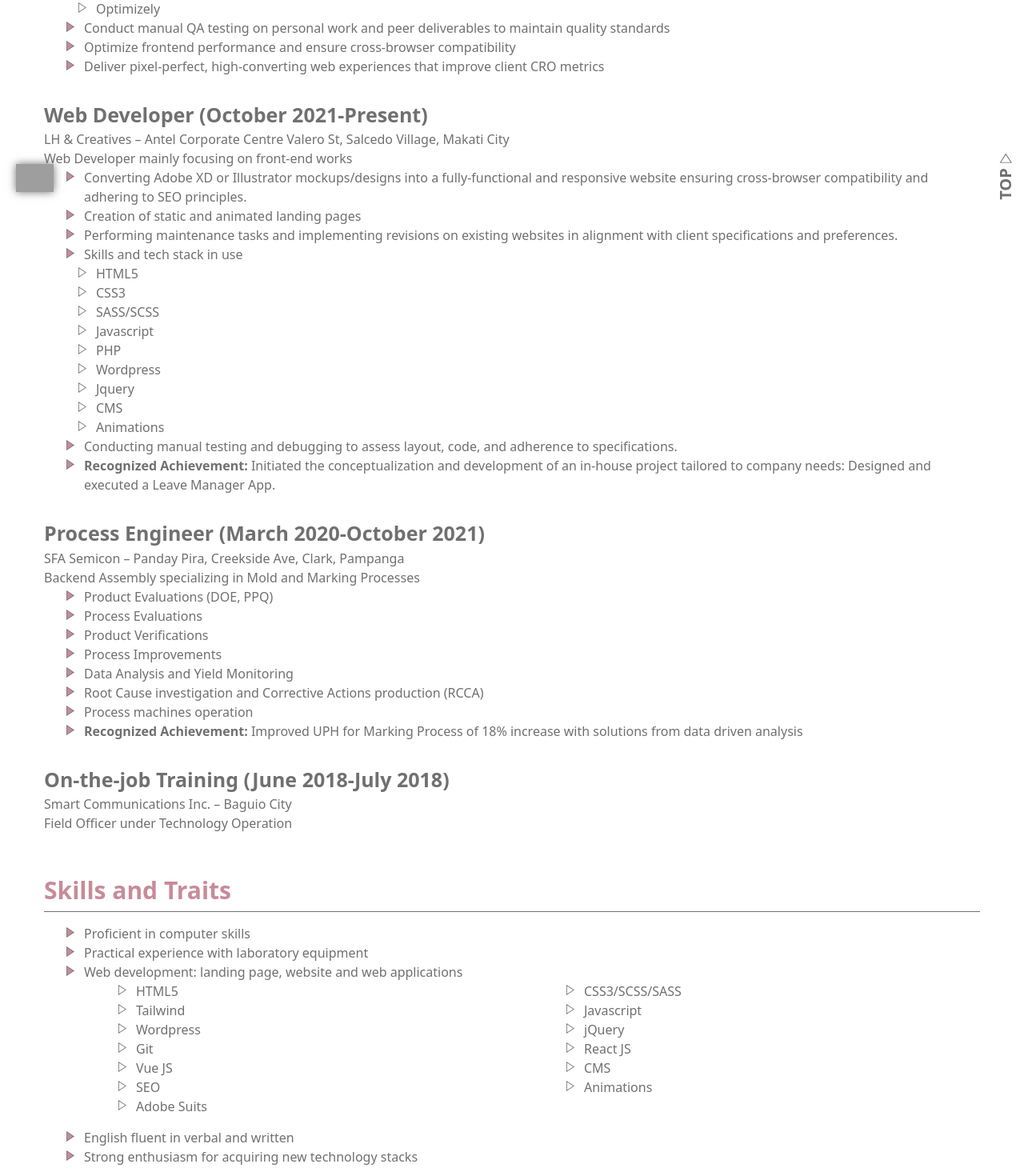
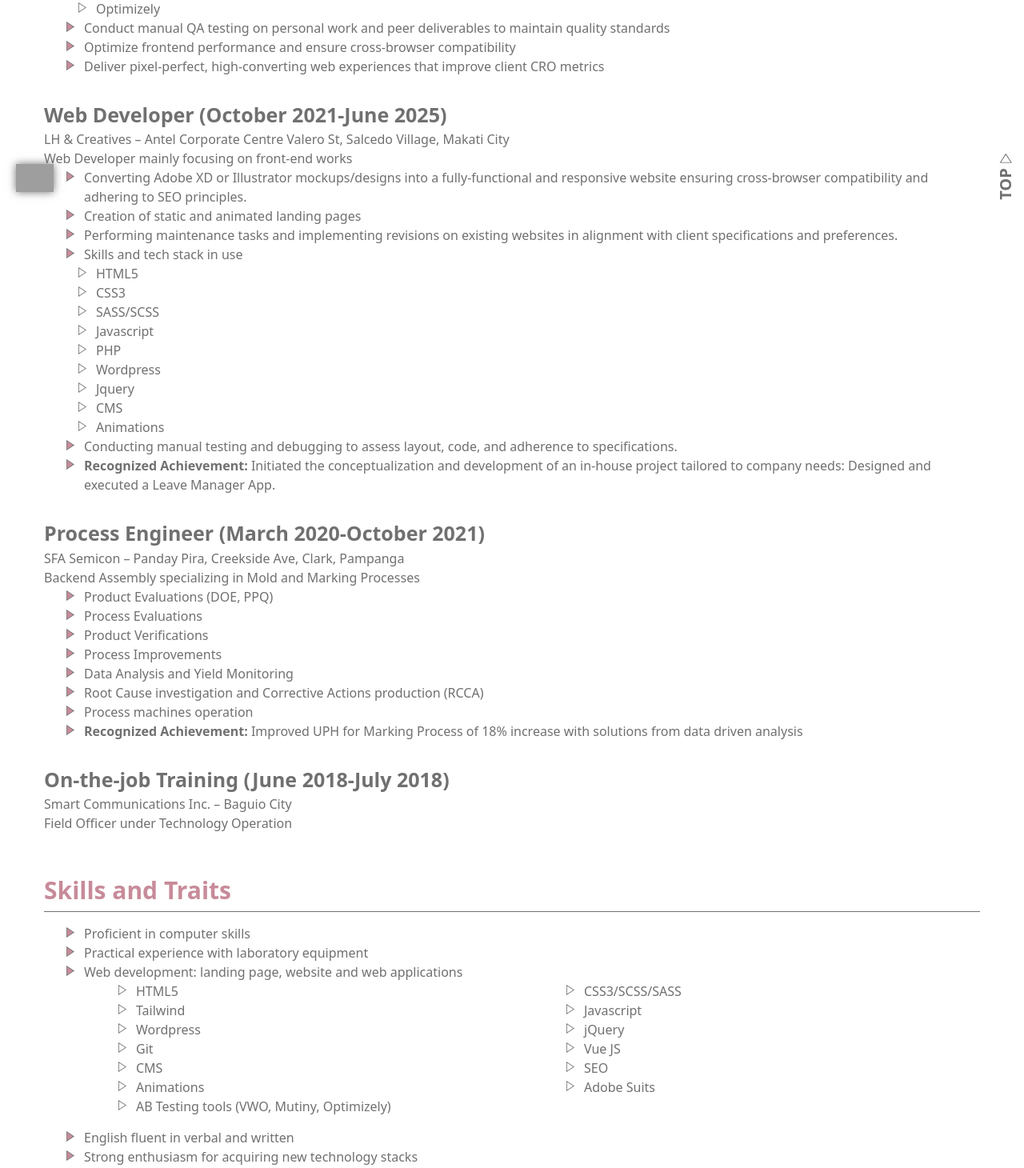
Before and after one commit to jenelleabrigo/jldevelops, a React (Vite) app: page /about in a window 1280 px wide. Shown: the part 540-2000 px from the top of the page at 80% size. Built offline with nearby package versions, Linux system fonts and the light colour scheme; grey boxes are pictures that could not be loaded.

Commit message:
update lh exp

```diff
--- a/src/components/About.jsx
+++ b/src/components/About.jsx
@@ -44,7 +44,7 @@ const About = () => {
               <div className="p-about__inner__section__item">
                 <h3 className="p-about__inner__section__item__title u-text is-big">
                   Web Developer <br className="u-sp-only" />
-                  (October 2021-Present)
+                  (October 2021-June 2025)
                 </h3>
                 <p className="p-about__inner__section__item__txt u-text is-small">LH & Creatives – Antel Corporate Centre Valero St, Salcedo Village, Makati City</p>
                 <p className="p-about__inner__section__item__txt u-text is-small">Web Developer mainly focusing on front-end works</p>
@@ -119,12 +119,12 @@ const About = () => {
                       <p className="p-about__inner__section__item__content__list__detail no-margin u-text is-small">Wordpress</p>
                       <p className="p-about__inner__section__item__content__list__detail no-margin u-text is-small">jQuery</p>
                       <p className="p-about__inner__section__item__content__list__detail no-margin u-text is-small">Git</p>
-                      <p className="p-about__inner__section__item__content__list__detail no-margin u-text is-small">React JS</p>
                       <p className="p-about__inner__section__item__content__list__detail no-margin u-text is-small">Vue JS</p>
                       <p className="p-about__inner__section__item__content__list__detail no-margin u-text is-small">CMS</p>
                       <p className="p-about__inner__section__item__content__list__detail no-margin u-text is-small">SEO</p>
                       <p className="p-about__inner__section__item__content__list__detail no-margin u-text is-small">Animations</p>
                       <p className="p-about__inner__section__item__content__list__detail no-margin u-text is-small">Adobe Suits</p>
+                      <p className="p-about__inner__section__item__content__list__detail no-margin u-text is-small">AB Testing tools (VWO, Mutiny, Optimizely)</p>
                     </div>
                   </li>
                   <li className="p-about__inner__section__item__content__list u-text is-small">English fluent in verbal and written</li>
```
